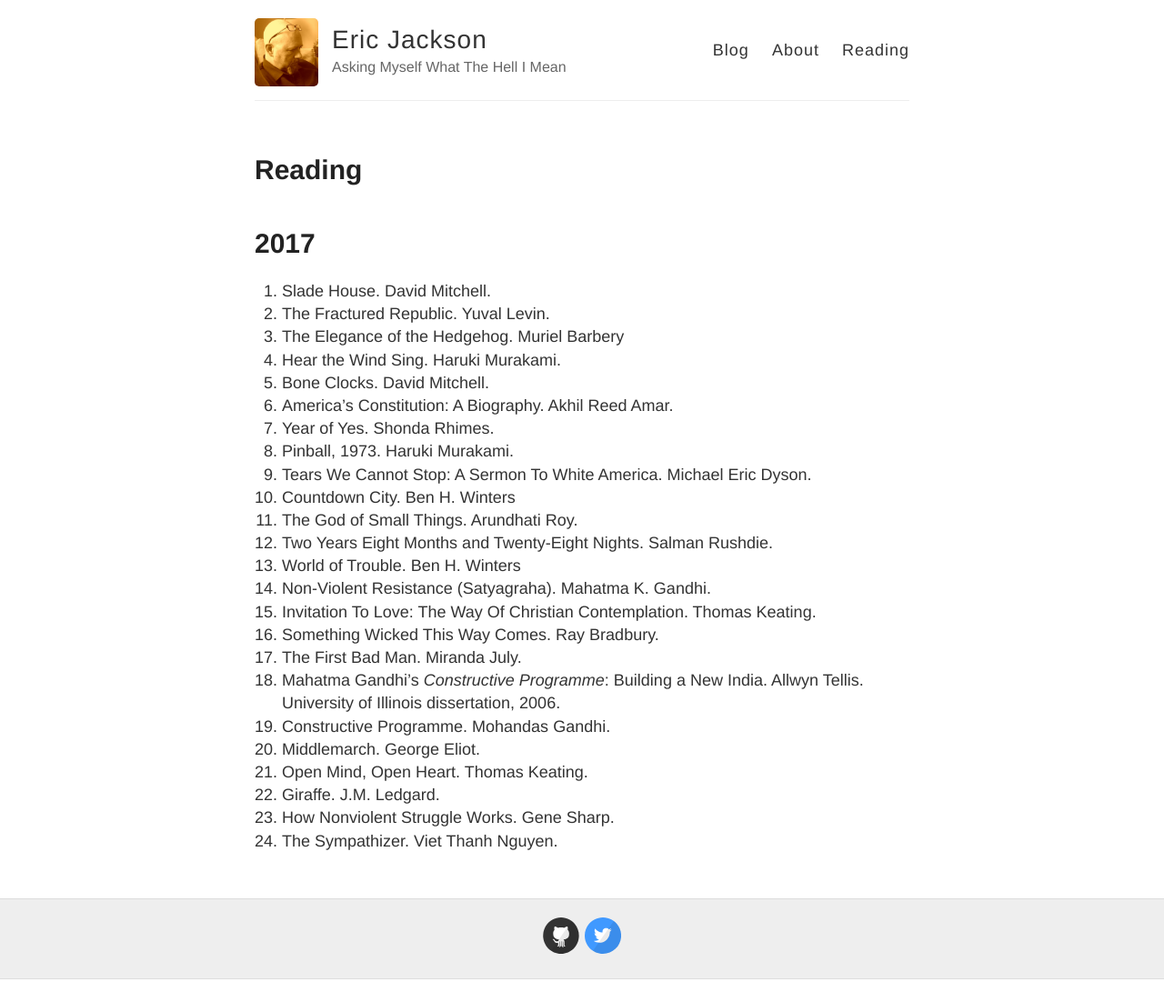
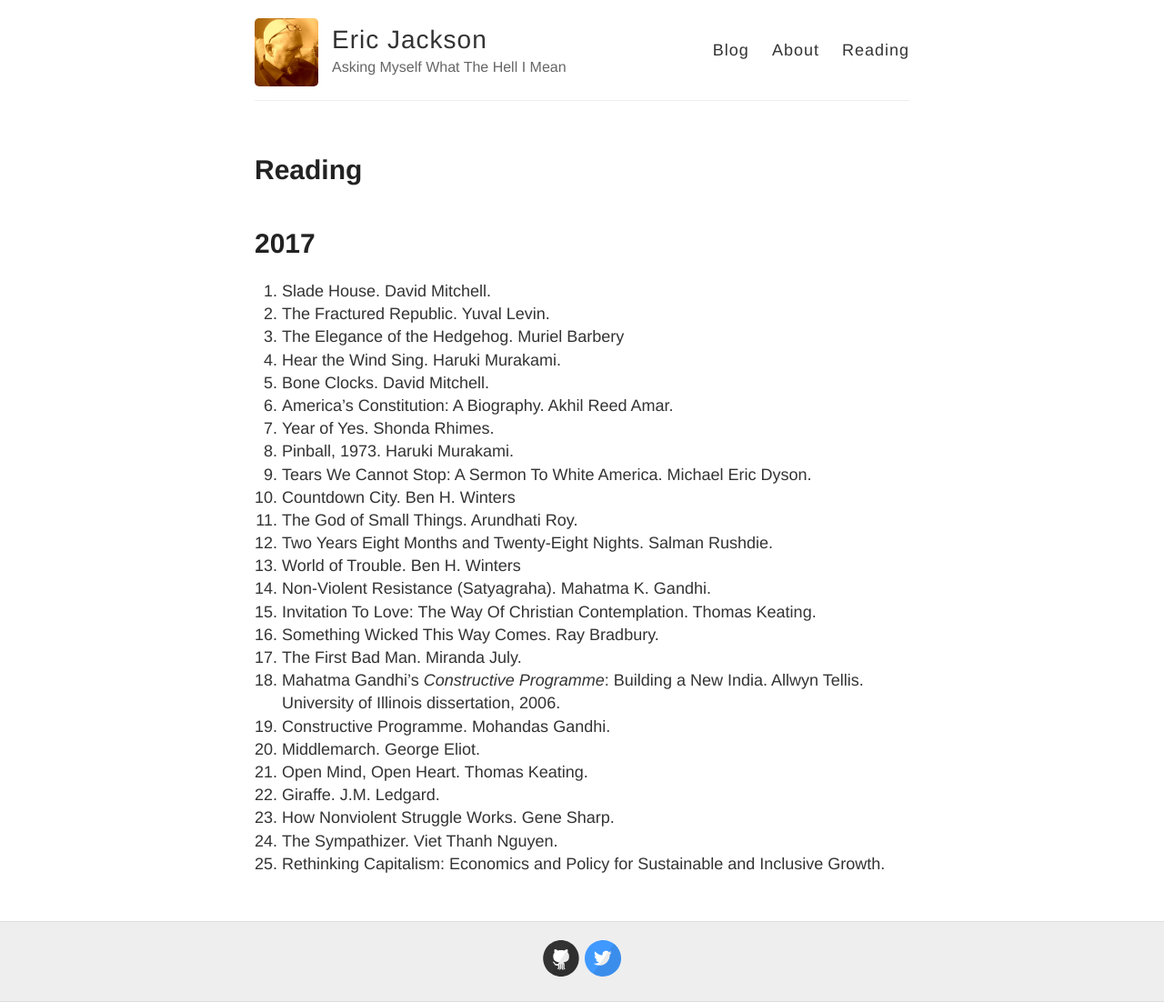
Before and after one commit to ejaxon/ejaxon.github.io, a Jekyll site: the page built from reading.md, in a window 1280 px wide. Shown: the whole page at 91% size. Built offline with Jekyll 4.4.1, drawn with Linux system fonts in a browser that asks for light colours; before the commit the page ends 1077 px from its top, so only the background shows below that.

Commit message:
Added new book

```diff
--- a/reading.md
+++ b/reading.md
@@ -29,3 +29,4 @@
 22. Giraffe. J.M. Ledgard.
 23. How Nonviolent Struggle Works. Gene Sharp.
 24. The Sympathizer. Viet Thanh Nguyen.
+25. Rethinking Capitalism: Economics and Policy for Sustainable and Inclusive Growth.
```
